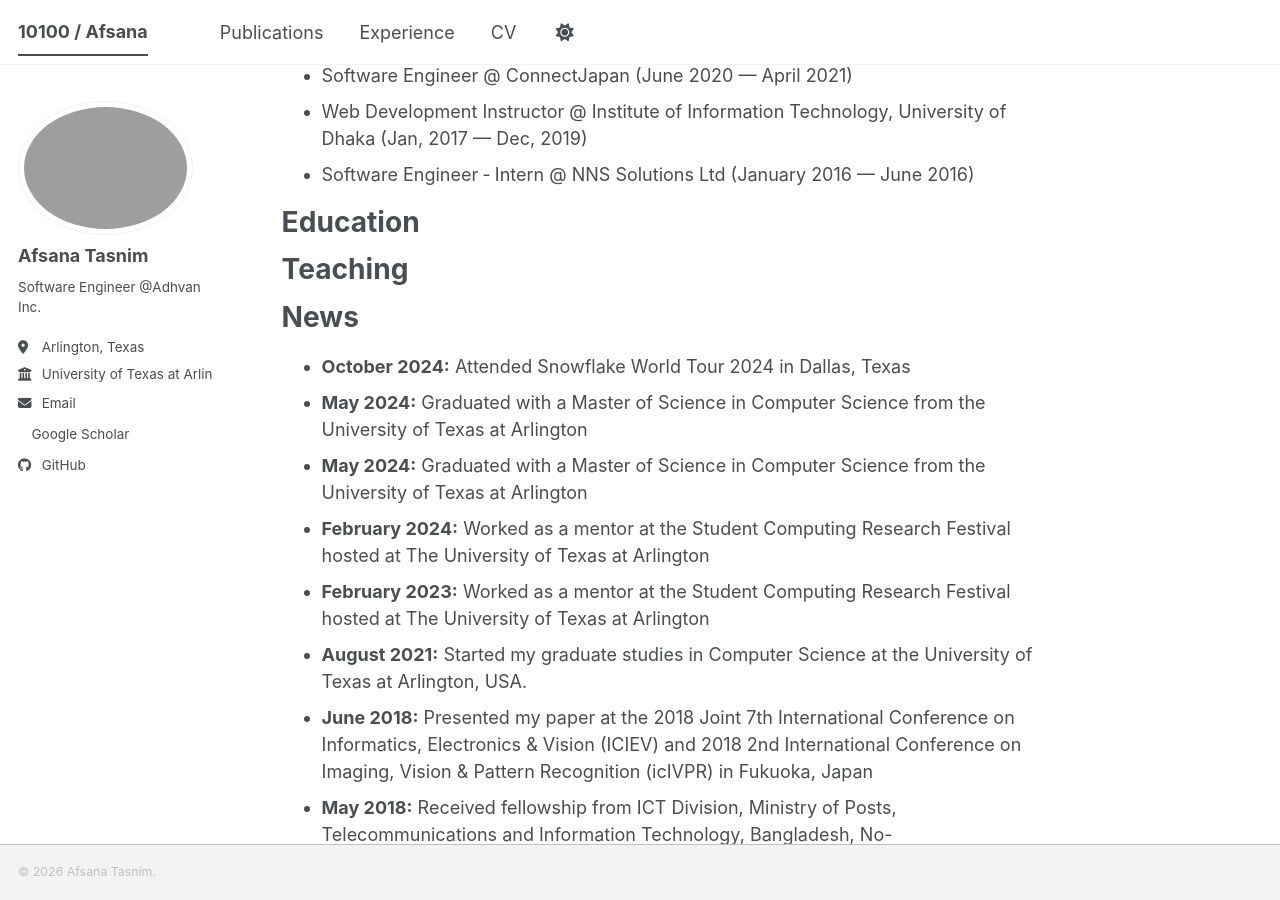
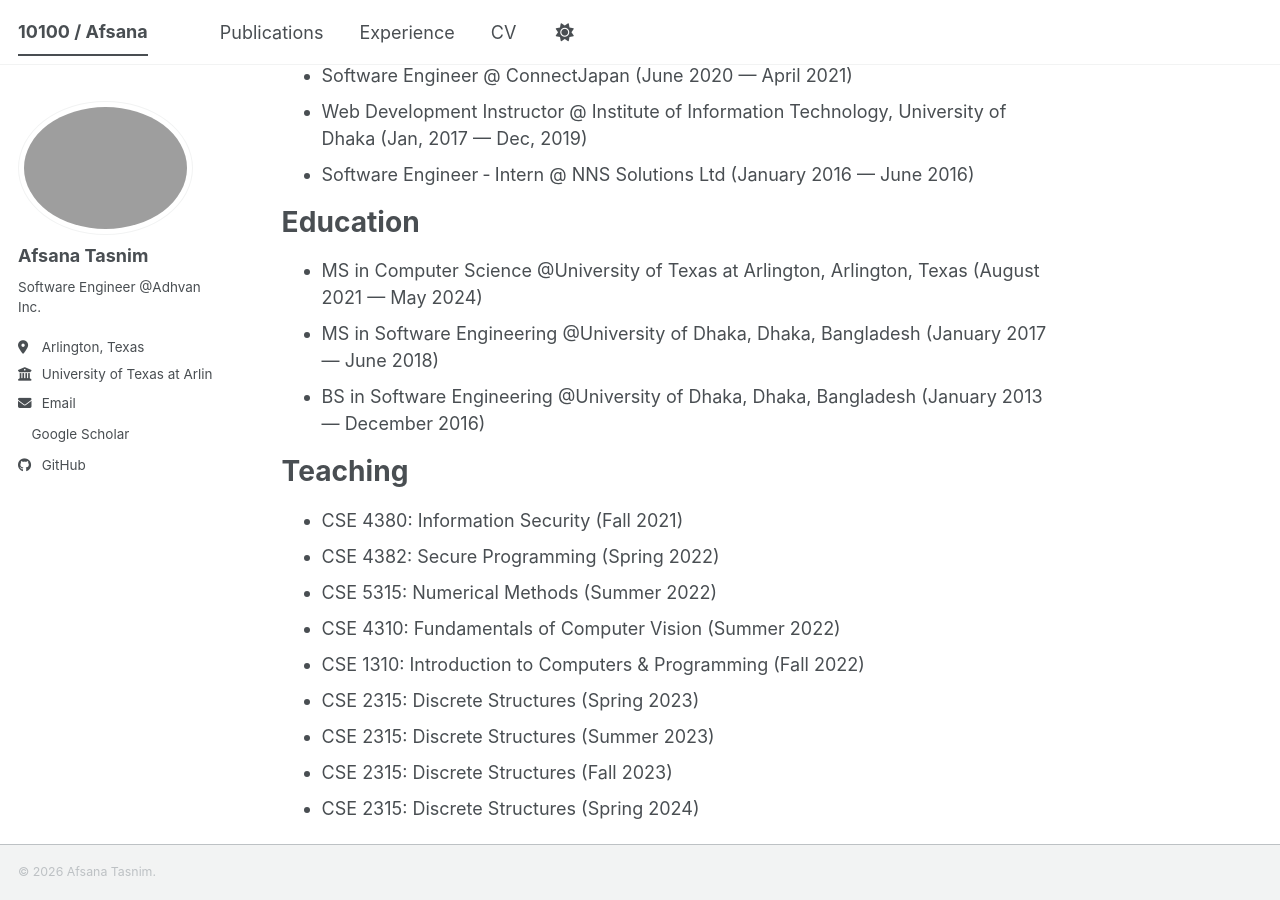
Before and after one commit to AfsanaTasnim/AfsanaTasnim.github.io, a Jekyll site: the page built from _pages/about.md, in a window 1280 px wide and 900 px high, scrolled down 651 px. Built offline with Jekyll 4.4.1, drawn with Linux system fonts in a browser that asks for light colours; a style sheet for code colours, icons or effects is not loaded.

Commit message:
Update about.md

```diff
--- a/_pages/about.md
+++ b/_pages/about.md
@@ -23,9 +23,20 @@ I have published one peer-reviewed research paper, which has received three cita
 - Software Engineer ‑ Intern @ NNS Solutions Ltd (January 2016 — June 2016)
 
 # Education
-
+- MS in Computer Science @University of Texas at Arlington, Arlington, Texas (August 2021 — May 2024)
+- MS in Software Engineering @University of Dhaka, Dhaka, Bangladesh (January 2017 — June 2018)
+- BS in Software Engineering @University of Dhaka, Dhaka, Bangladesh (January 2013 — December 2016)
 
 # Teaching
+- CSE 4380: Information Security (Fall 2021)
+- CSE 4382: Secure Programming (Spring 2022)
+- CSE 5315: Numerical Methods (Summer 2022)
+- CSE 4310: Fundamentals of Computer Vision (Summer 2022)
+- CSE 1310: Introduction to Computers & Programming (Fall 2022)
+- CSE 2315: Discrete Structures (Spring 2023)
+- CSE 2315: Discrete Structures (Summer 2023)
+- CSE 2315: Discrete Structures (Fall 2023)
+- CSE 2315: Discrete Structures (Spring 2024)
 
 
 # News
```
